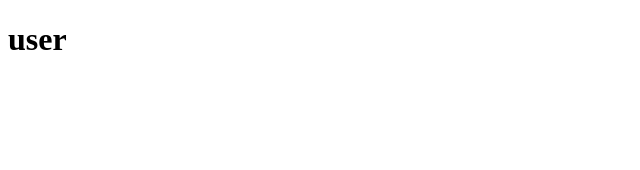
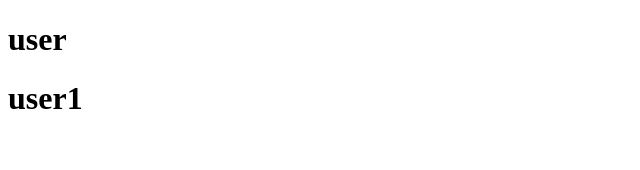
Before and after one commit to Immanewbies/devops-testing, a Nuxt app: page /user in a window 1280 px wide. Shown: the top 170 px of the page, without its empty margins (0-640 px from the left). Built offline with nearby package versions, Linux system fonts and the light colour scheme.

Commit message:
update user.vue

```diff
--- a/pages/user/index.vue
+++ b/pages/user/index.vue
@@ -1,5 +1,6 @@
 <template>
   <div>
     <h1>user</h1>
+    <h1>user1</h1>
   </div>
 </template>
```
